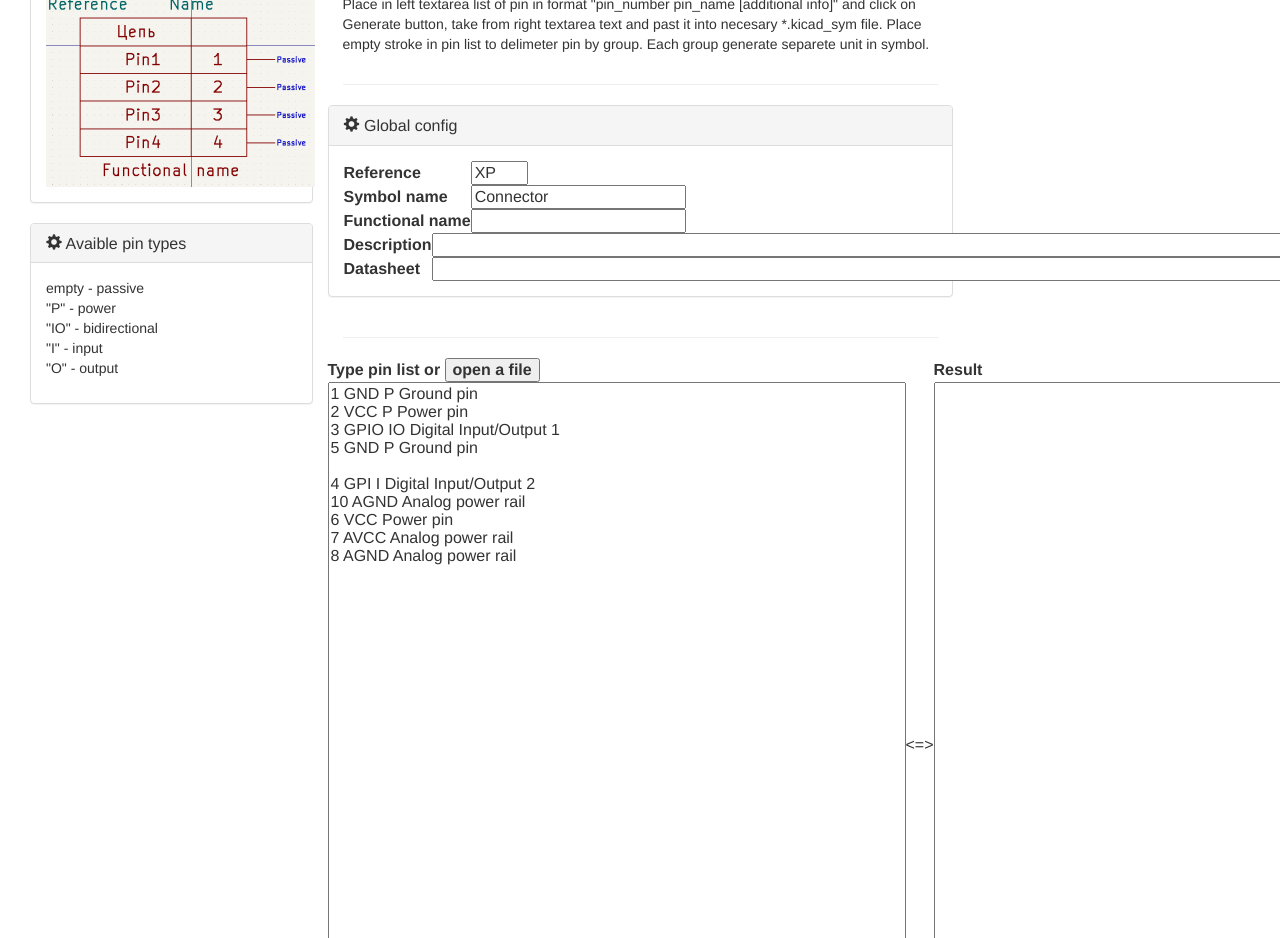
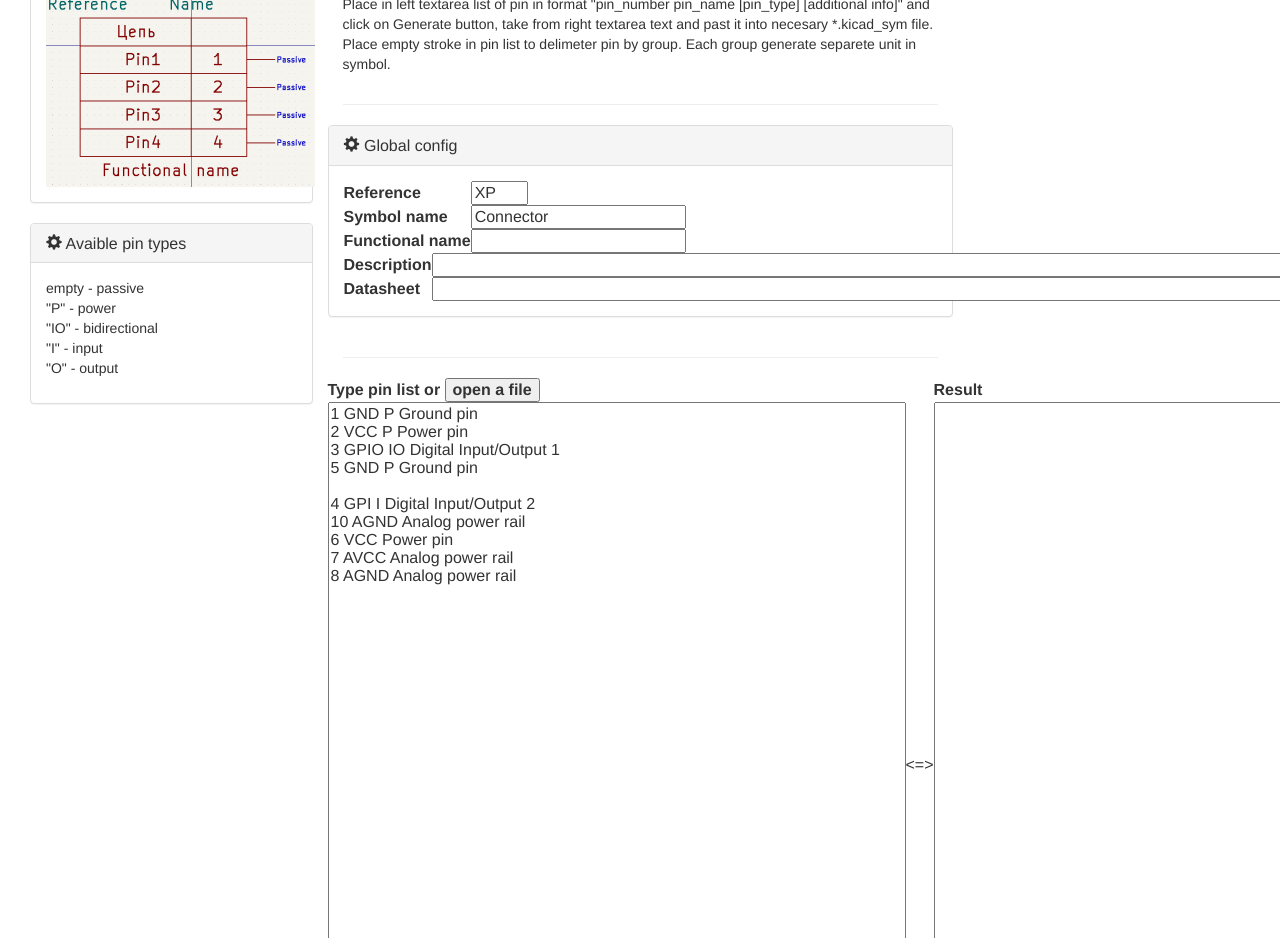
Before and after one commit to gpav3l/web_helpers, a plain HTML site: page tools/connector_gen.html in a window 1280 px wide. Shown: the part 140-1078 px from the top of the page. Drawn offline with Linux system fonts and the light colour scheme.

Commit message:
Simple fixes

```diff
--- a/tools/connector_gen.html
+++ b/tools/connector_gen.html
@@ -98,7 +98,7 @@
 			<div class="row">
 				<article class="col-xs-12">
 					<h2>Description</h2>
-					<p>Place in left textarea list of pin in format "pin_number pin_name [additional info]" and click on Generate button, take from right textarea text and past it into necesary *.kicad_sym file.
+					<p>Place in left textarea list of pin in format "pin_number pin_name [pin_type] [additional info]" and click on Generate button, take from right textarea text and past it into necesary *.kicad_sym file.
 Place empty stroke in pin list to delimeter pin by group. Each group generate separete unit in symbol.</p>
 				</article>
 			</div><hr>
```
Also changed, not shown: tools/pin_grouping.html (+2 -4 lines).
